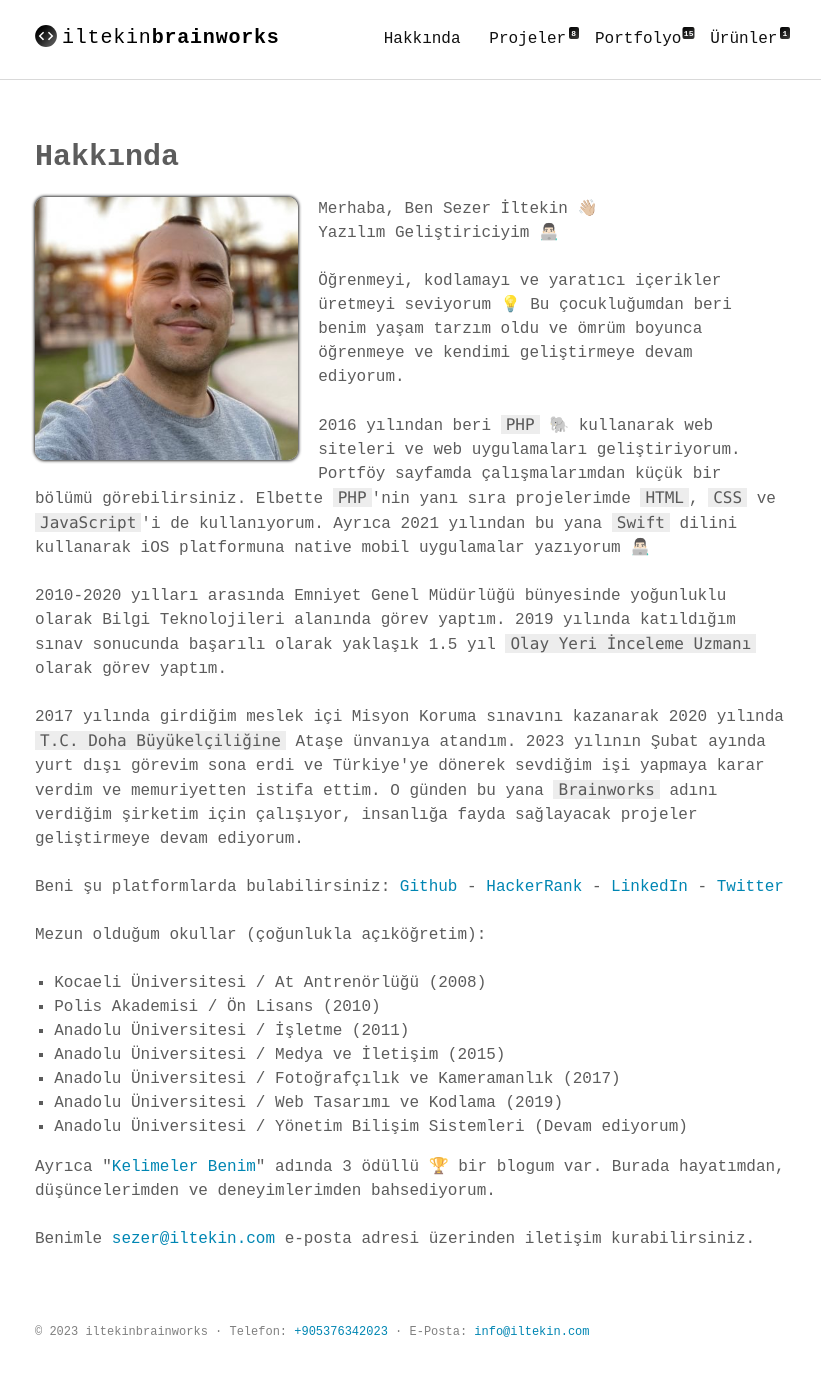
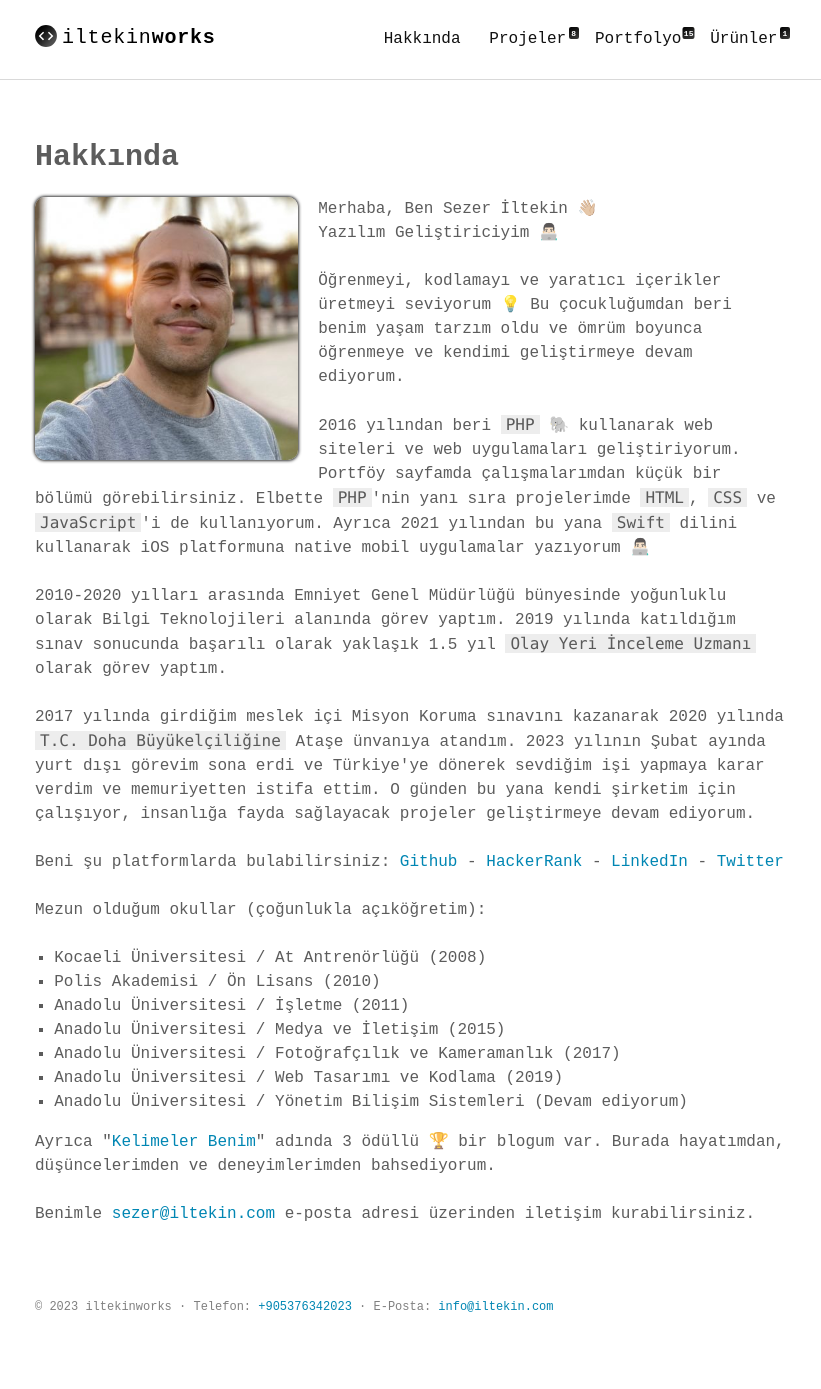
Before and after one commit to iltekin/iltekin.github.io, a Jekyll site: the page built from about.md, in a window 1280 px wide. Shown: the whole page, without its empty margins (229-1050 px from the left). Built offline with Jekyll 4.4.1, drawn with Linux system fonts in a browser that asks for light colours; some web fonts are replaced; after the commit the page ends 1364 px from its top, so only the background shows below that.

Commit message:
remove brainworks

```diff
--- a/_config.yml
+++ b/_config.yml
@@ -1,8 +1,8 @@
 # Site settings
 title_left    : "iltekin"
-title_right   : "brainworks"
-description   : "iltekin brainworks software co. website"
-keywords      : "brainworks, iltekin, iOS, software, web design, sezer İltekin"
+title_right   : "works"
+description   : "iltekin iltekinworks software co. website"
+keywords      : "iltekin, iOS, software, web design, sezer İltekin"
 url           : https://iltekin.com # site url
 baseurl       : "" # apply repo name like "/myproject" if used under gh-pages branch, else (under master branch) just leave empty/blank
 cover         : "" # image uri like logo/cover image for site seo
--- a/_includes/intro.html
+++ b/_includes/intro.html
@@ -2,7 +2,7 @@
 <section class="intro">
 
   <style>
-    .intro_container {
+    .intro _container {
       display: flex;
       flex-direction: row;
     }
--- a/about.md
+++ b/about.md
@@ -37,7 +37,7 @@
 <p>2010-2020 yılları arasında Emniyet Genel Müdürlüğü bünyesinde yoğunluklu olarak Bilgi Teknolojileri alanında görev yaptım. 2019 yılında katıldığım sınav sonucunda başarılı olarak yaklaşık 1.5 yıl <code>Olay Yeri İnceleme Uzmanı</code> olarak görev yaptım. </p>
 
 
-<p>2017 yılında girdiğim meslek içi Misyon Koruma sınavını kazanarak 2020 yılında <code>T.C. Doha Büyükelçiliğine</code> Ataşe ünvanıya atandım. 2023 yılının Şubat ayında yurt dışı görevim sona erdi ve Türkiye'ye dönerek sevdiğim işi yapmaya karar verdim ve memuriyetten istifa ettim. O günden bu yana <code>Brainworks</code> adını verdiğim şirketim için çalışıyor, insanlığa fayda sağlayacak projeler geliştirmeye devam ediyorum. </p>
+<p>2017 yılında girdiğim meslek içi Misyon Koruma sınavını kazanarak 2020 yılında <code>T.C. Doha Büyükelçiliğine</code> Ataşe ünvanıya atandım. 2023 yılının Şubat ayında yurt dışı görevim sona erdi ve Türkiye'ye dönerek sevdiğim işi yapmaya karar verdim ve memuriyetten istifa ettim. O günden bu yana kendi şirketim için çalışıyor, insanlığa fayda sağlayacak projeler geliştirmeye devam ediyorum. </p>
 
 <p>Beni şu platformlarda bulabilirsiniz:
 <a target="_blank" href="https://github.com/iltekin">Github</a> -
```
